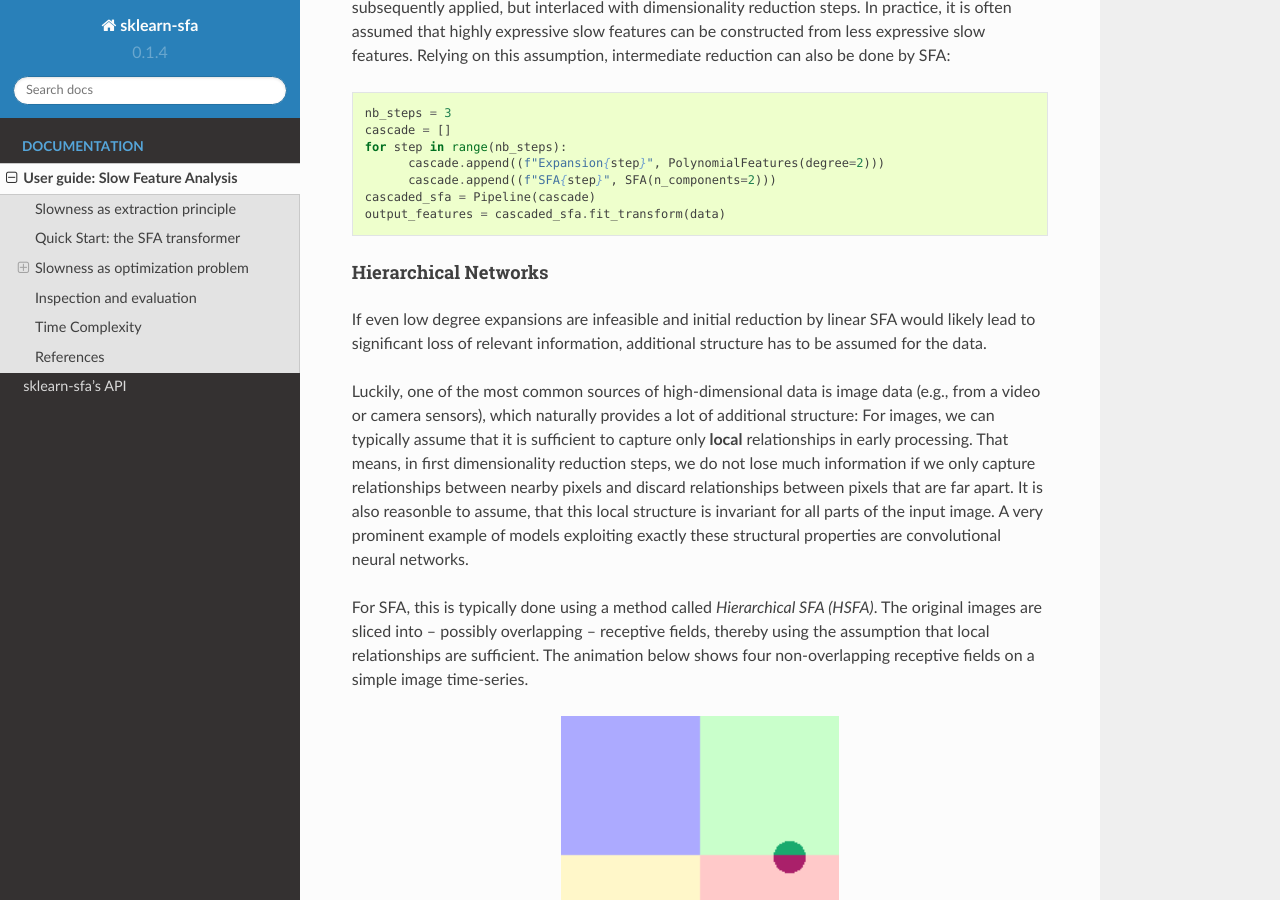
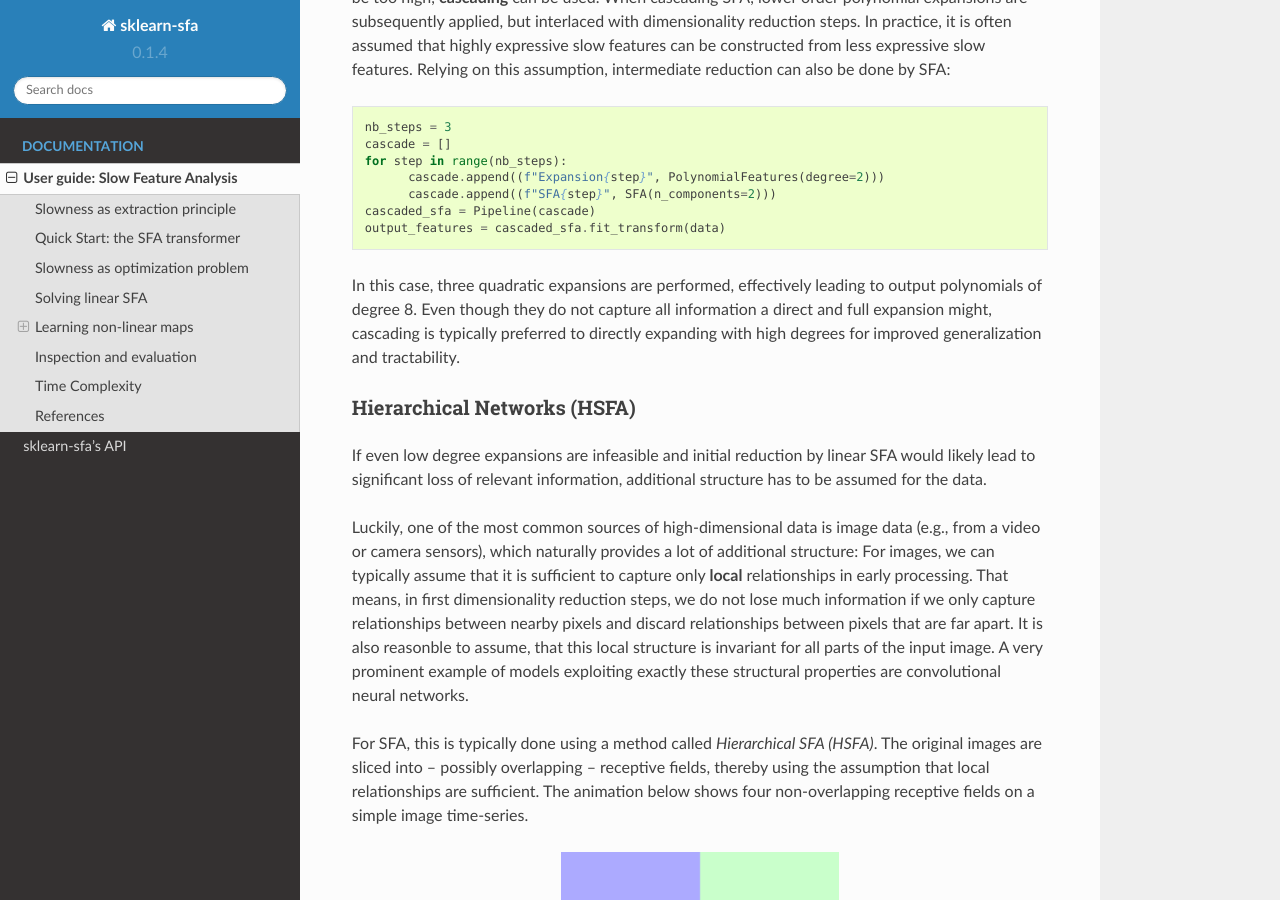
Before and after one commit to wiskott-lab/sklearn-sfa, a Sphinx documentation site: the page built from doc/user_guide.rst, in a window 1280 px wide and 900 px high, scrolled down 5300 px. Built offline with Sphinx 7.4.7 and the Read the Docs theme 2.0.0, drawn with Linux system fonts in a browser that asks for light colours; formulas are drawn with MathJax 3; pages that are not in the unit, such as notebooks, are missing from menus; the version number is read from the project's files by our own code.

Commit message:
Changed section structure so that non-linear SFA has its own section

```diff
--- a/doc/user_guide.rst
+++ b/doc/user_guide.rst
@@ -154,7 +154,7 @@ Additionally, SFA typically produces ordered output features, that means:
 
 
 Solving linear SFA
-__________________
+------------------
 
 This package implements a way to solve the SFA problem for the case that :math:`\mathcal{F}` is the family of linear/affine functions, where each model can be
 parameterized by a matrix :math:`\mathbf{W}` as well a bias vector :math:`\mathbf{b}` as:
@@ -214,7 +214,7 @@ Together, this gives us a closed-form solution for linear functions:
    \end{eqnarray*}
 
 Learning non-linear maps
-________________________
+------------------------
 
 Even though the vanilla SFA is defined to learn linear mappings, this restriction can easily be alleviated by expansion into a non-linear basis, such as polynomials on the input data. Native non-linear formulations exist, but are out-of-scope for this package.
 
@@ -244,7 +244,7 @@ More compactly, this can be connected in a scikit-learn ``Pipeline``:
 Note that non-linear expansion is a standard trick in classical approximation and machine learning and not specific to SFA.
 
 Cascading
-"""""""""
+_________
 
 If expansion to polynomials of higher degree are needed, but the expanded dimensionality would be too high, **cascading** can be used.
 When cascading SFA, lower order polynomial expansions are subsequently applied, but interlaced with dimensionality reduction steps.
@@ -261,8 +261,12 @@ this assumption, intermediate reduction can also be done by SFA:
    cascaded_sfa = Pipeline(cascade)
    output_features = cascaded_sfa.fit_transform(data)
 
-Hierarchical Networks
-"""""""""""""""""""""
+In this case, three quadratic expansions are performed, effectively leading to output polynomials of degree 8. Even though they do
+not capture all information a direct and full expansion might, cascading is typically preferred to directly expanding with high degrees
+for improved generalization and tractability.
+
+Hierarchical Networks (HSFA)
+____________________________
 
 If even low degree expansions are infeasible and initial reduction by linear SFA would likely lead to significant loss of relevant information, additional structure has to be assumed for the data.
 
```
